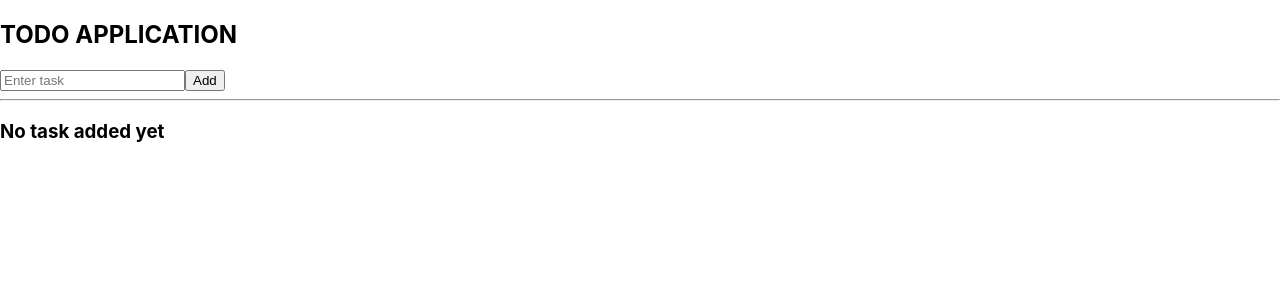
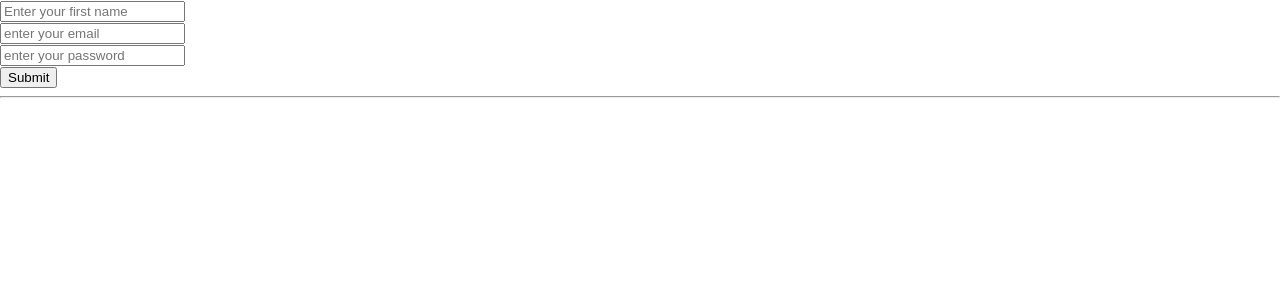
Before and after one commit to Pavan048/React-Apps, a React (Create React App) app: page / in a window 1280 px wide. Shown: the top 300 px of the page. Built offline with nearby package versions, Linux system fonts and the light colour scheme.

Commit message:
forms are updated

```diff
--- a/src/App.js
+++ b/src/App.js
@@ -1,9 +1,8 @@
-import Todo from "./components/todo";
+import Forms from "./components/forms";
 function App() {
   return (
     <div className="App">
-        <h2>TODO APPLICATION</h2>
-         <Todo/>
+        <Forms/>
     </div>
   );
 }
--- /dev/null
+++ b/src/components/forms.jsx
@@ -0,0 +1,54 @@
+import React, { useState } from 'react';
+
+const Forms = () => {
+    const [firstName, setFirstName] = useState("");
+    const [email, setEmail] = useState("");
+    const [password, setPassword] = useState("");
+    const [userInfo, setUserInfo] = useState([]);
+
+    const handleChange = (e, name) => {
+        if (name === "firstName") {
+            setFirstName(e.target.value);
+        } else if (name === "email") {
+            setEmail(e.target.value);
+        } else if (name === "password") {
+            setPassword(e.target.value);
+        }
+    };
+
+    const handleSubmit = (e) => {
+        e.preventDefault();
+        const userObj = {
+            firstName,
+            email,
+            password
+        };
+        setUserInfo(prevState => [...prevState, userObj]);
+    };
+    console.log(userInfo);
+
+    return (
+        <div>
+            <div>
+                <form onSubmit={handleSubmit}>
+                    <div><input type='text' name='firstName' id='firstName' placeholder='Enter your first name' value={firstName} onChange={(e) => handleChange(e, "firstName")} /></div>
+                    <div><input type='email' name='email' id='email' placeholder='enter your email' value={email} onChange={(e) => handleChange(e, "email")} /></div>
+                    <div><input type='password' name='password' id='password' placeholder='enter your password' value={password} onChange={(e) => handleChange(e, "password")} /></div>
+                    <div><button>Submit</button></div>
+                    <hr />
+                    <div className='usertext'>
+                        {userInfo.map((eachUser, index) => (
+                            <div key={index}>
+                                <p>{eachUser.firstName}</p>
+                                <p>{eachUser.email}</p>
+                                <p>{eachUser.password}</p>
+                            </div>
+                        ))}
+                    </div>
+                </form>
+            </div>
+        </div>
+    );
+};
+
+export default Forms;
```
